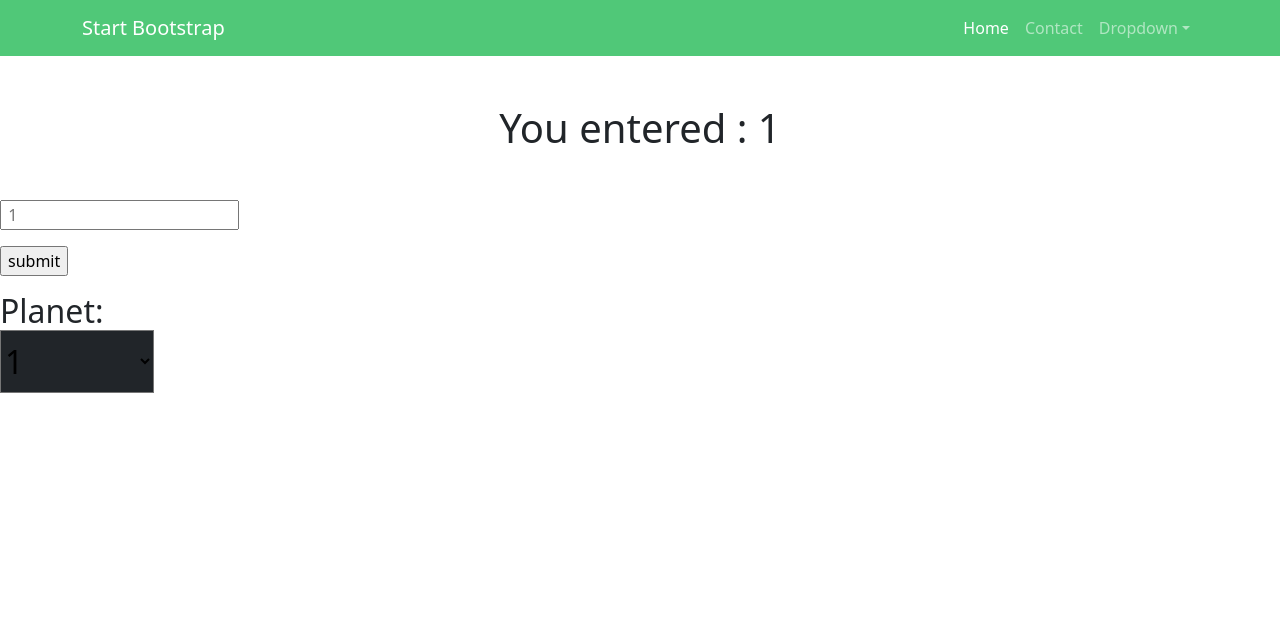
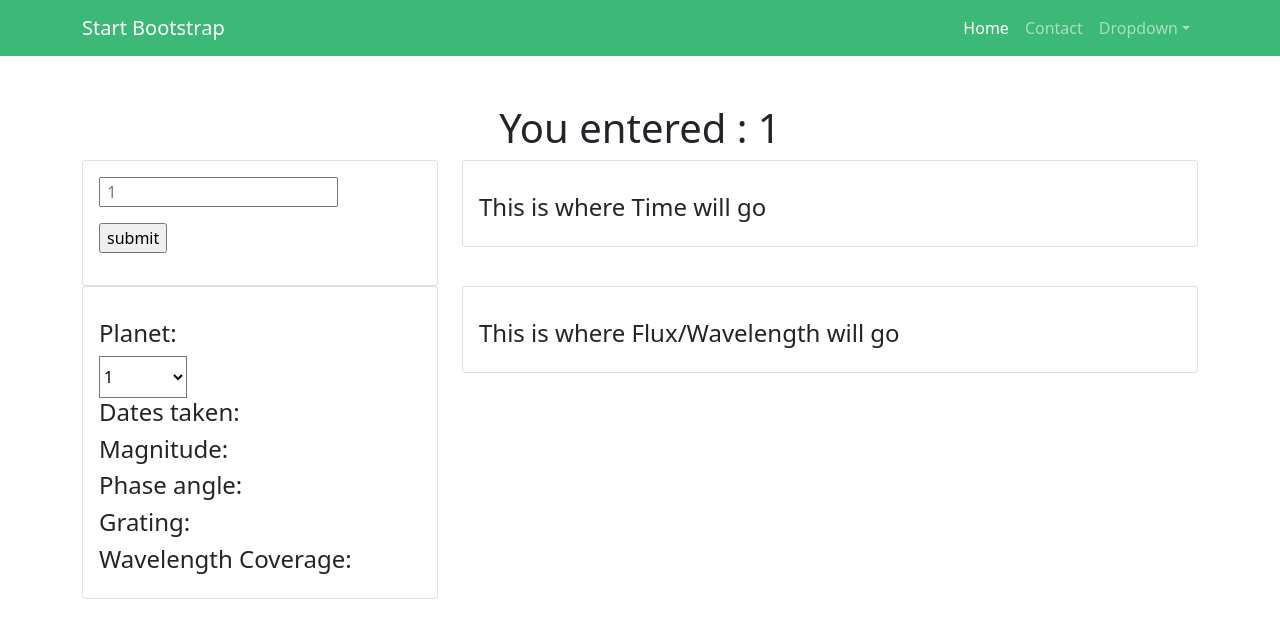
Before and after one commit to dorisnorris/PEAS, a Flask app: page /1 in a window 1280 px wide. Shown: the top 638 px of the page. Run offline with Flask 2, Linux system fonts and the light colour scheme; some libraries are stand-ins or nearby versions.

Commit message:
added cards to planet page

```diff
--- a/app/static/css/custom.css
+++ b/app/static/css/custom.css
@@ -1,3 +1,3 @@
 .bg-peas {
-    background-color:#50c878;
+    background-color:#3cb877;
 }
--- a/app/templates/index.html
+++ b/app/templates/index.html
@@ -20,7 +20,6 @@
         <div class="col-4">
                 <div class="card text-center" style="width: 18rem;">
                     <div class="card-body">
-                    <h5 class="card-title">Title</h5>
                     <form action="" method="POST" novalidate="">
                         <p><input type="text" name="keyword" /></p>
                         <p><input type="submit" value="submit" /></p>
@@ -33,7 +32,6 @@
         <div class="col-4">
             <div class="card text-center" style="width: 18rem;">
                 <div class="card-body">
-            <h5 class="card-title">Title</h5>
                 <form action="" method="POST" novalidate="">
                     <p><input type="text" name="keyword" /></p>
                     <p><input type="submit" value="submit" /></p>
@@ -46,8 +44,7 @@
         <div class="col-4">
             <div class="card text-center" style="width: 18rem;">
                 <div class="card-body">
-            <h5 class="card-title">About</h5>
-            <a href="#" class="btn btn-primary">Click Here!</a>
+                <button type="button" class="btn btn-link" href="#">About</button>
                 </div>
             </div>
         </div>
--- a/app/templates/planet.html
+++ b/app/templates/planet.html
@@ -4,35 +4,74 @@
 
 	<!-- Page Content -->
 
+<div class="container">
 	<!-- Input text box and submit button -->
 		<div class="text-center mt-5">
 			<h1> You entered : {{ plnt }} </h1>
 		</div>
+</div>
 
-	<div class="text-left mt-5">
+<div class="container">
+	<div class="row">
+		<div class="col-4">
+			<div class="card">
+				<div class="card-body">
 					<p><input type="text" placeholder=" {{ plnt }} " name="keyword" /></p>
 					<p><input type="submit" value="submit" /></p>
 				</div>
+			</div>
+		</div>
 
+		<div class="col-8">
+				<div class="card">
+						<div class="card-body">
+              <p></p>
+               <h4> This is where Time will go</h4>
+    				</div>
+  			</div>
+		</div>
+
+		</div>
+	</div>
+</div>
 
 	<!-- Testing dropdown menu -->
-	<div>
+		<div class="container">
+			<div class="row">
+				<div class="col-4">
+					<div class="card">
+						<div class="card-body">
 							<form class="form-inline">
-              <div class="col-sm-12 col-md-12 mb-4">
                 <p></p>
-                <h2>Planet:
-                <select class="navbar navbar-dark bg-dark">
+                	<h4>Planet:</h4>
+                	<select class="navbar navbar-dark bg-white">
                   	<option value="Planet" selected> {{ plnt }}</option>
                   	{% for i in all_planets.keys() if plnt not in i %}
                   	<option value={{i}}>{{i}}</option>
                   	{% endfor %}
-
 									</select>
-              </h2>
+              		<h4> Dates taken: </h4>
+              		<h4> Magnitude: </h4>
+              		<h4> Phase angle: </h4>
+              		<h4> Grating: </h4>
+              		<h4> Wavelength Coverage: </h4>
+       				</form>
+    				</div>
+  				</div>
   			</div>
 
-       </form>
+				<div class="col-8">
+						<div class="card">
+							<div class="card-body">
+                <p></p>
+                <h4> This is where Flux/Wavelength will go</h4>
     					</div>
+  					</div>
+				</div>
+		</div>
+	</div>
+
+
 
 	<!-- Bootstrap core JS-->
         <script src="https://cdn.jsdelivr.net/npm/bootstrap@5.0.2/dist/js/bootstrap.bundle.min.js"></script>
```
Lines whose indentation alone changed are shown as unchanged.
